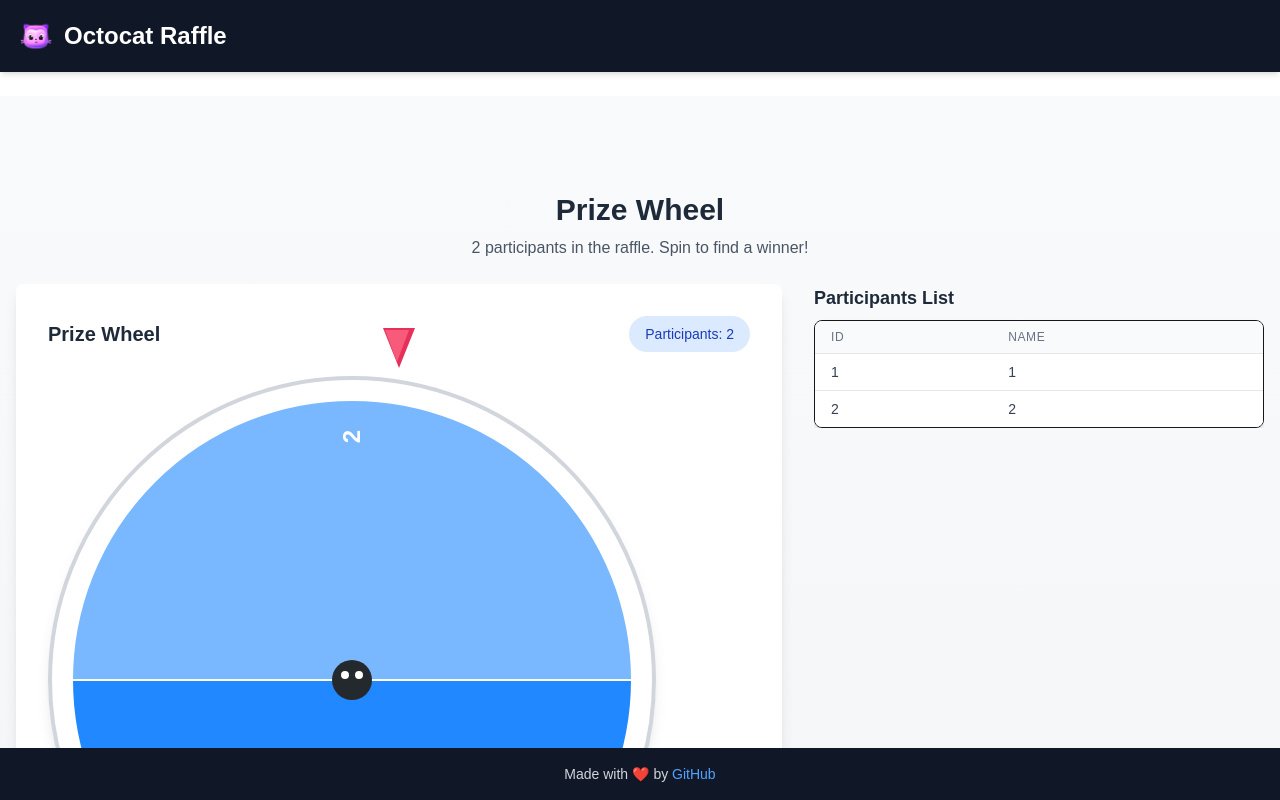
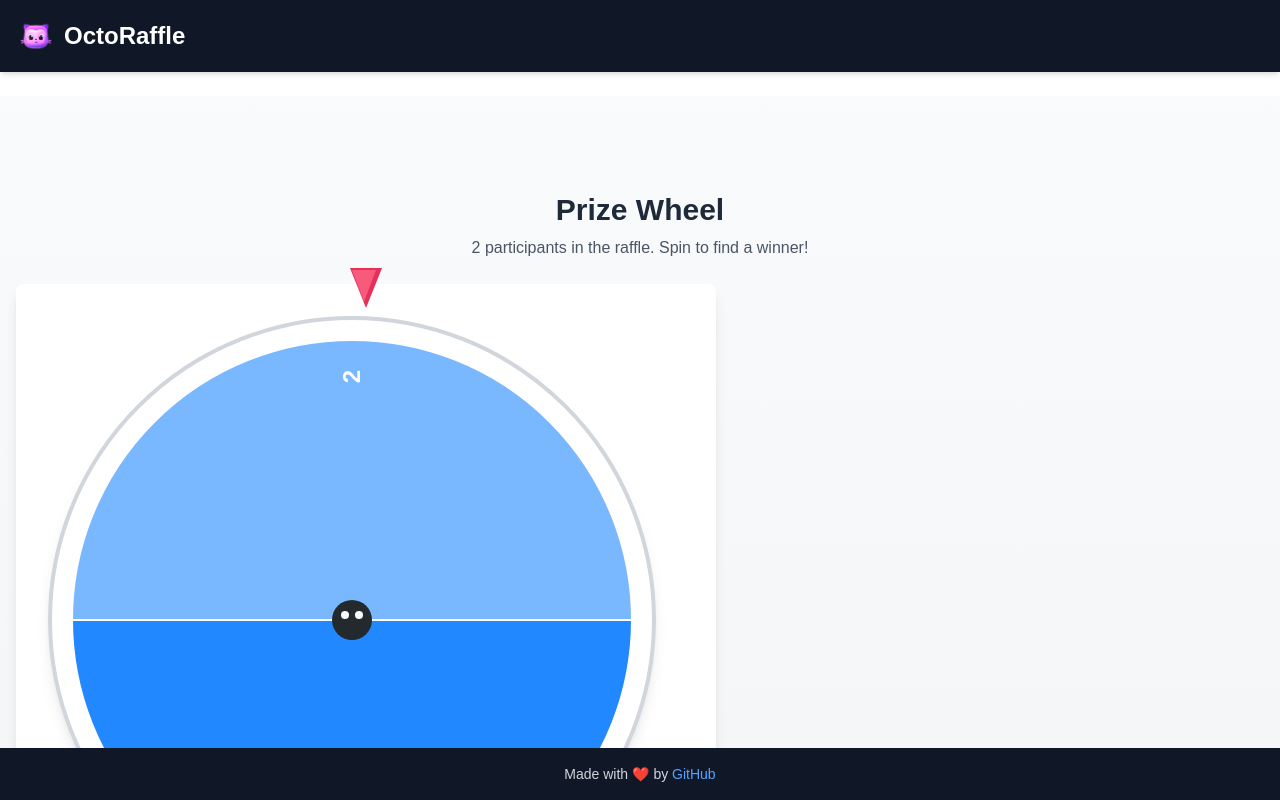
Before and after one commit to asizikov/octo-raffle, a Next.js app: page / in a window 1280 px wide. Both pictures are taken after a click on the button "Start Raffle". Shown: the top 800 px of the page. Built offline with nearby package versions, Linux system fonts and the light colour scheme.

Commit message:
Update participant setup and winner announcement styles; enhance Home component for CSV import detection

```diff
--- a/src/app/components/ParticipantSetup.js
+++ b/src/app/components/ParticipantSetup.js
@@ -75,7 +75,7 @@ const ParticipantSetup = ({ onStartRaffle }) => {
     <div className="flex flex-col md:flex-row gap-8">
       <div className="max-w-md w-full bg-white rounded-lg shadow-lg p-8 border border-gray-200">
       <h2 className="text-2xl font-bold mb-6 text-center text-gray-800">
-        Set Up Your Octocat Raffle
+        Set Up Your OctoRaffle
       </h2>
 
       <div className="mb-6 flex justify-center">
@@ -105,7 +105,7 @@ const ParticipantSetup = ({ onStartRaffle }) => {
                   setError('');
                 }
               }}
-              className="w-full px-4 py-3 border border-gray-300 rounded-md focus:outline-none focus:ring-2 focus:ring-blue-500 text-center text-lg font-bold [appearance:textfield] [&::-webkit-outer-spin-button]:appearance-none [&::-webkit-inner-spin-button]:appearance-none"
+              className="w-full px-4 py-3 border border-gray-300 rounded-md focus:outline-none focus:ring-2 focus:ring-blue-500 text-center text-lg font-bold text-black [appearance:textfield] [&::-webkit-outer-spin-button]:appearance-none [&::-webkit-inner-spin-button]:appearance-none"
             />
           </div>
           {error && <p className="mt-2 text-sm text-red-600">{error}</p>}
--- a/src/app/components/WinnerAnnouncement.js
+++ b/src/app/components/WinnerAnnouncement.js
@@ -10,12 +10,11 @@ const WinnerAnnouncement = ({ winner, onRemoveWinner }) => {
       <div className="relative bg-white rounded-lg p-10 text-center max-w-md w-full overflow-hidden">
         {/* Add the sparkles effect */}
         <Sparkles count={40} colors={['#FFD700', '#FFA500', '#FF6347', '#36A2EB']} />
-        <h2 className="text-3xl font-bold mb-4">Winner!</h2>
+        <h2 className="text-3xl font-bold mb-4 text-blue-600">Winner!</h2>
         <div className="text-6xl font-bold text-blue-600 mb-2">{winner.id}</div>
         {winner.name && (
           <div className="text-xl text-gray-700 mb-4">{winner.name}</div>
         )}
-        <p className="mb-6">Congratulations to the winner!</p>
         <button
           onClick={onRemoveWinner}
           className="px-6 py-3 bg-blue-600 text-white rounded-lg shadow hover:bg-blue-700 transition-colors"
--- a/src/app/page.js
+++ b/src/app/page.js
@@ -10,11 +10,18 @@ export default function Home() {
   const [participants, setParticipants] = useState([]);
   const [winner, setWinner] = useState(null);
   const [raffleStarted, setRaffleStarted] = useState(false);
+  const [isCsvImport, setIsCsvImport] = useState(false);
 
   // Start the raffle with the given number of participants
   const handleStartRaffle = (participantList) => {
     setParticipants(participantList);
     setRaffleStarted(true);
+    // Check if the participant list is an array of objects (from CSV)
+    if (participantList && participantList.length > 0 && typeof participantList[0] === 'object' && participantList[0] !== null && 'id' in participantList[0]) {
+      setIsCsvImport(true);
+    } else {
+      setIsCsvImport(false);
+    }
   };
 
   // Handle winner selection
@@ -45,7 +52,7 @@ export default function Home() {
           <div className="flex items-center space-x-2">
             {/* Octocat icon */}
             <img src="/octocat.png" alt="Octocat" className="w-10 h-10" />
-            <h1 className="text-2xl font-bold">Octocat Raffle</h1>
+            <h1 className="text-2xl font-bold">OctoRaffle</h1>
           </div>
         </div>
       </header>
@@ -68,29 +75,23 @@ export default function Home() {
             <ParticipantSetup onStartRaffle={handleStartRaffle} />
           </div>
         ) : (
-          <div className="flex flex-col md:flex-row gap-8 items-start">
+          <div className="flex flex-col md:flex-row gap-8 items-stretch">
             {participants.length > 0 ? (
               <>
-                <div className="flex-1">
+                <div className="w-[700px]">
                   <div className="bg-white rounded-lg shadow-lg p-8 mb-6">
-                    <div className="flex justify-between items-center mb-6">
-                      <h3 className="text-xl font-semibold text-gray-800">
-                        Prize Wheel
-                      </h3>
-                      <div className="px-4 py-2 bg-blue-100 text-blue-800 rounded-full text-sm font-medium">
-                        Participants: {participants.length}
-                      </div>
-                    </div>
                     <PrizeWheel
                       participants={participants}
                       onSelectWinner={handleSelectWinner}
                     />
                   </div>
                 </div>
-                <div className="w-full md:w-[350px] lg:w-[400px] xl:w-[450px] max-h-[600px] overflow-y-auto sticky top-28">
-                  <h3 className="text-lg font-bold mb-2 text-gray-800">Participants List</h3>
-                  <ParticipantTable participants={participants} />
-                </div>
+                {isCsvImport && (
+                  <div className="w-full md:w-[350px] lg:w-[400px] xl:w-[450px] overflow-y-auto sticky top-28">
+                    <h3 className="text-lg font-bold mb-2 text-gray-800">Participants List</h3>
+                    <ParticipantTable participants={participants} />
+                  </div>
+                )}
               </>
             ) : (
               <div className="text-center py-10 bg-white rounded-lg shadow-lg max-w-md mx-auto">
```
